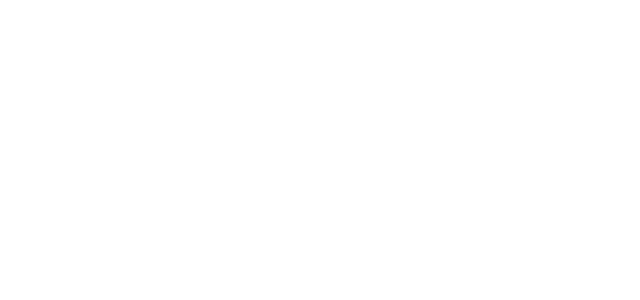
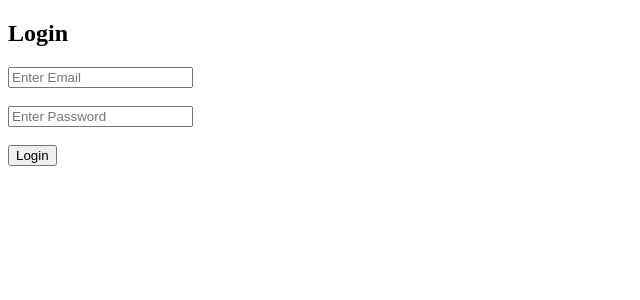
Before and after one commit to manjeet7370/ContestHub, a React (Vite) app in the folder client/: page /login in a window 1280 px wide. Before the commit this address had no page. Shown: the top 300 px of the page, without its empty margins (0-640 px from the left). Built offline with nearby package versions, Linux system fonts and the light colour scheme.

Commit message:
Add login page UI

```diff
--- a/client/src/App.jsx
+++ b/client/src/App.jsx
@@ -2,6 +2,7 @@
 import Contests from "./pages/Contests";
 import ContestsDeatils from "./pages/ContestDetails";
 import ProblemDeatils from "./pages/ProblemDetails";
+import Login from "./pages/Login";
 
 
 function App() {
@@ -10,6 +11,7 @@
         <Route path="/" element={<Contests/>} />
         <Route path="/contest/:id" element={<ContestsDeatils/>} />
         <Route path="/problem/:id" element={<ProblemDeatils/>} />
+        <Route path="/login" element={<Login/>} />
       </Routes>
   );
 }
--- /dev/null
+++ b/client/src/pages/Login.jsx
@@ -0,0 +1,36 @@
+import { useState } from "react";
+
+function Login(){
+    const [email, setEmail] = useState("");
+    const [password, setpassword] = useState("");
+
+    return (
+        <div>
+              <h2>Login</h2>
+
+              <input
+                type = "email"
+                placeholder="Enter Email"
+                value={email}
+                onChange={(e) => setEmail(e.target.value)}
+              />
+
+              <br />
+              <br />
+
+              <input
+               type = "password"
+               placeholder="Enter Password"
+               value={password}
+               onChange={(e) => setpassword(e.target.value)}
+              />
+
+              <br />
+              <br />
+
+              <button>Login</button>
+        </div>
+    );
+}
+
+export default Login;
```
